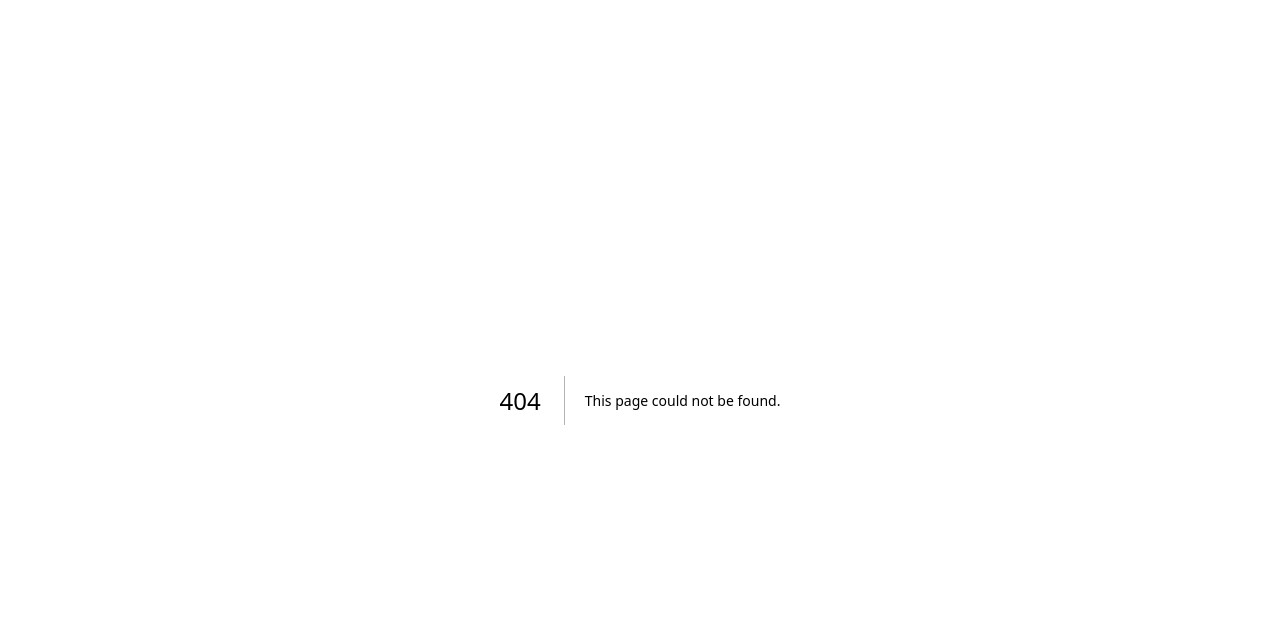
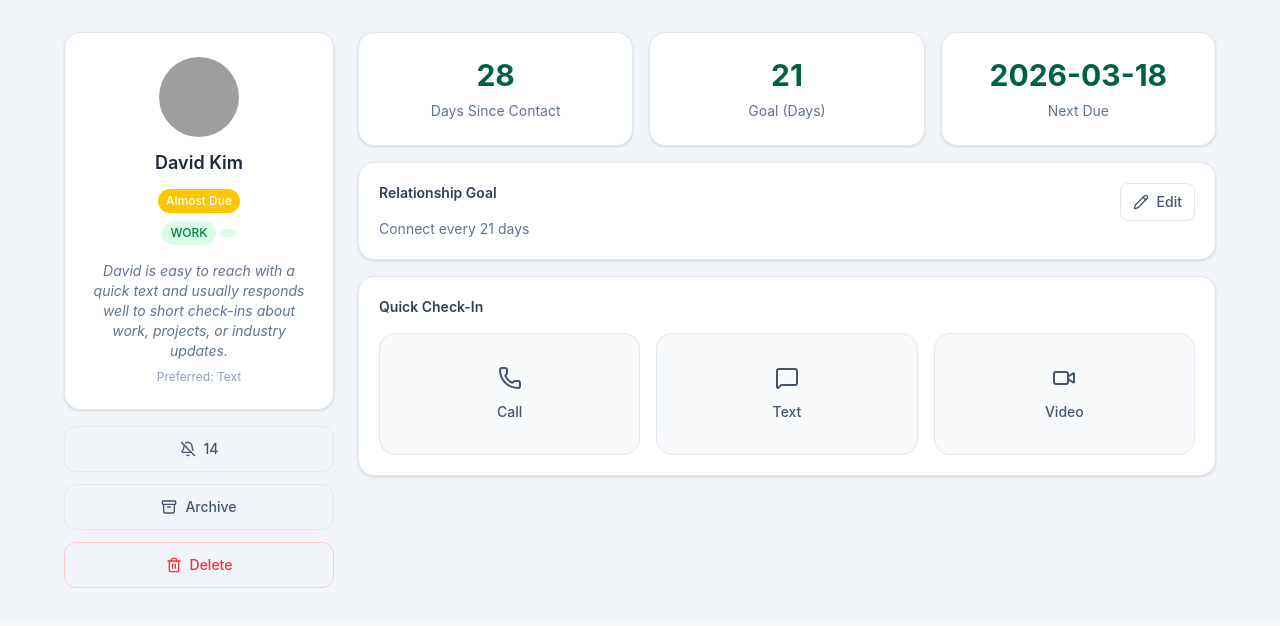
Before and after one commit to Ahnaf-Afif/my-assignment-07-latest, a Next.js app: page /Details/f001 in a window 1280 px wide. Before the commit this address had no page. Shown: the top 626 px of the page. Built offline with nearby package versions, Linux system fonts and the light colour scheme; grey boxes are pictures that could not be loaded.

Commit message:
Details page done

```diff
--- a/package.json
+++ b/package.json
@@ -10,6 +10,8 @@
   },
   "dependencies": {
     "daisyui": "^5.5.19",
+    "lucide": "^1.3.0",
+    "lucide-react": "^1.3.0",
     "next": "16.2.4",
     "react": "19.2.4",
     "react-dom": "19.2.4"
--- /dev/null
+++ b/src/app/Details/[id]/page.jsx
@@ -0,0 +1,16 @@
+import data from "@/data/data.json";
+import DetailsUi from "@/components/Details/DetailsUi";
+
+const Page = async ({ params }) => {
+  const { id } = await params;
+
+  const friend = data.dashboard.friends.find((item) => String(item.id) === id);
+
+  //   if (!friend) {
+  //     return <div>Friend not found</div>;
+  //   }
+
+  return <DetailsUi friend={friend} />;
+};
+
+export default Page;
--- a/src/components/Details/DetailsUi.jsx
+++ b/src/components/Details/DetailsUi.jsx
@@ -0,0 +1,221 @@
+"use client";
+
+import { useContext } from "react";
+// import { Message_data } from "@/context/context";
+
+import React from "react";
+import {
+  Archive,
+  BellOff,
+  Phone,
+  MessageSquare,
+  Trash2,
+  Video,
+  Pencil,
+} from "lucide-react";
+
+const statusColor = {
+  Overdue: "bg-red-500 text-white",
+  "Almost Due": "bg-yellow-400 text-white",
+  "On Track": "bg-green-900 text-white",
+  "Need Attention": "bg-red-500 text-white",
+};
+
+function SideButton({ icon: Icon, label, danger = false }) {
+  return (
+    <button
+      className={`flex w-full items-center justify-center gap-2 rounded-xl border px-4 py-3 text-sm font-medium ${
+        danger === true
+          ? "border-red-200 text-red-500 hover:bg-red-50"
+          : "border-slate-200 text-slate-600 hover:bg-slate-50"
+      }`}
+    >
+      <Icon className="h-4 w-4" />
+      <span>{label}</span>
+    </button>
+  );
+}
+
+export default function DetailsUi({ friend }) {
+  //   const { setMessage } = useContext(Message_data);
+
+  let firstTag = friend.tags[0];
+
+  let secondTag = friend.tags[1];
+
+  let nowStatColor = "bg-slate-200 text-slate-700";
+  if (statusColor[friend.status]) {
+    nowStatColor = statusColor[friend.status];
+  }
+
+  function sendData(actionLabel) {
+    let contact = "";
+
+    if (actionLabel === "Call") {
+      if (friend.quickCheckIn.call) {
+        contact = friend.quickCheckIn.call;
+      }
+    } else if (actionLabel === "Text") {
+      if (friend.quickCheckIn.text) {
+        contact = friend.quickCheckIn.text;
+      }
+    } else if (actionLabel === "Video") {
+      if (friend.quickCheckIn.video) {
+        contact = friend.quickCheckIn.video;
+      }
+    }
+
+    const newMessage = {
+      name: friend.name,
+      type: actionLabel,
+      contact: contact,
+    };
+
+    setMessage((prev) => {
+      return [...prev, newMessage];
+    });
+  }
+
+  return (
+    <section className="w-full bg-slate-100 p-6 md:p-8">
+      <div className="mx-auto max-w-6xl">
+        <div className="grid gap-6 lg:grid-cols-4">
+          <div className="space-y-4 lg:col-span-1">
+            <div className="rounded-2xl border border-slate-200 bg-white p-6 shadow-sm">
+              <div className="flex flex-col items-center text-center">
+                <img
+                  src={friend.avatar}
+                  alt={friend.name}
+                  className="mb-3 h-20 w-20 rounded-full object-cover"
+                />
+
+                <h2 className="text-lg font-semibold text-slate-800">
+                  {friend.name}
+                </h2>
+
+                <div className="mt-3 flex flex-col items-center gap-2">
+                  <div
+                    className={`rounded-full px-2 py-1 text-xs font-medium ${nowStatColor}`}
+                  >
+                    {friend.status}
+                  </div>
+
+                  <div className="flex flex-wrap items-center justify-center gap-1">
+                    {
+                      <span className="rounded-full bg-green-100 px-2 py-1 text-xs font-medium uppercase text-green-700">
+                        {firstTag}
+                      </span>
+                    }
+
+                    {secondTag !== "" && (
+                      <span className="rounded-full bg-green-100 px-2 py-1 text-xs font-medium uppercase text-green-700">
+                        {secondTag}
+                      </span>
+                    )}
+                  </div>
+                </div>
+
+                <p className="mt-4 text-sm italic text-slate-500">
+                  {friend.notes}
+                </p>
+
+                <p className="mt-2 text-xs text-slate-400">
+                  Preferred: {friend.preferredContact}
+                </p>
+              </div>
+            </div>
+
+            <div className="space-y-3">
+              <SideButton icon={BellOff} label={friend.actions.snoozeDays} />
+              <SideButton icon={Archive} label="Archive" />
+              <SideButton icon={Trash2} label="Delete" danger={true} />
+            </div>
+          </div>
+
+          <div className="space-y-4 lg:col-span-3">
+            <div className="grid gap-4 md:grid-cols-3">
+              <div className="rounded-2xl border border-slate-200 bg-white p-6 text-center shadow-sm">
+                <p className="text-3xl font-bold text-emerald-800">
+                  {friend.daysSinceContact}
+                </p>
+                <p className="mt-2 text-sm text-slate-500">
+                  Days Since Contact
+                </p>
+              </div>
+
+              <div className="rounded-2xl border border-slate-200 bg-white p-6 text-center shadow-sm">
+                <p className="text-3xl font-bold text-emerald-800">
+                  {friend.goalDays}
+                </p>
+                <p className="mt-2 text-sm text-slate-500">Goal (Days)</p>
+              </div>
+
+              <div className="rounded-2xl border border-slate-200 bg-white p-6 text-center shadow-sm">
+                <p className="text-3xl font-bold text-emerald-800">
+                  {friend.nextDueDate}
+                </p>
+                <p className="mt-2 text-sm text-slate-500">Next Due</p>
+              </div>
+            </div>
+
+            <div className="rounded-2xl border border-slate-200 bg-white p-5 shadow-sm">
+              <div className="flex items-start justify-between gap-4">
+                <div>
+                  <h3 className="text-sm font-semibold text-slate-700">
+                    Relationship Goal
+                  </h3>
+                  <p className="mt-4 text-sm text-slate-500">
+                    {friend.relationshipGoal}
+                  </p>
+                </div>
+
+                <button className="inline-flex items-center gap-2 rounded-lg border border-slate-200 px-3 py-2 text-sm font-medium text-slate-600 hover:bg-slate-50">
+                  <Pencil className="h-4 w-4" />
+                  Edit
+                </button>
+              </div>
+            </div>
+
+            <div className="rounded-2xl border border-slate-200 bg-white p-5 shadow-sm">
+              <h3 className="mb-4 text-sm font-semibold text-slate-700">
+                Quick Check-In
+              </h3>
+
+              <div className="grid gap-4 sm:grid-cols-3">
+                <button
+                  onClick={() => {
+                    sendData("Call");
+                  }}
+                  className="flex flex-col items-center justify-center rounded-2xl border border-slate-200 bg-slate-50 py-8 text-slate-600 hover:bg-slate-100"
+                >
+                  <Phone className="mb-3 h-6 w-6" />
+                  <span className="text-sm font-medium">Call</span>
+                </button>
+
+                <button
+                  onClick={() => {
+                    sendData("Text");
+                  }}
+                  className="flex flex-col items-center justify-center rounded-2xl border border-slate-200 bg-slate-50 py-8 text-slate-600 hover:bg-slate-100"
+                >
+                  <MessageSquare className="mb-3 h-6 w-6" />
+                  <span className="text-sm font-medium">Text</span>
+                </button>
+
+                <button
+                  onClick={() => {
+                    sendData("Video");
+                  }}
+                  className="flex flex-col items-center justify-center rounded-2xl border border-slate-200 bg-slate-50 py-8 text-slate-600 hover:bg-slate-100"
+                >
+                  <Video className="mb-3 h-6 w-6" />
+                  <span className="text-sm font-medium">Video</span>
+                </button>
+              </div>
+            </div>
+          </div>
+        </div>
+      </div>
+    </section>
+  );
+}
```
Also changed, not shown: 1 other file (tests, documents, lock files or other folders).
